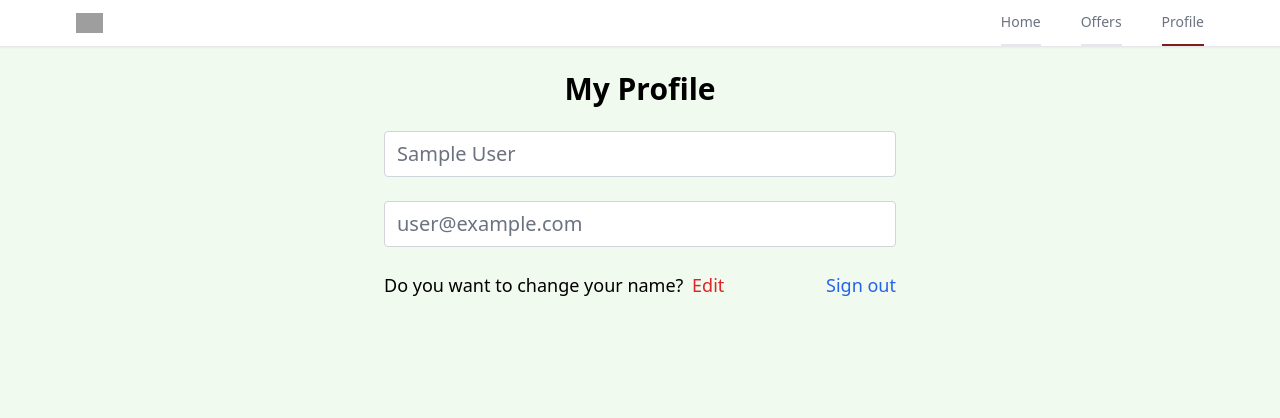
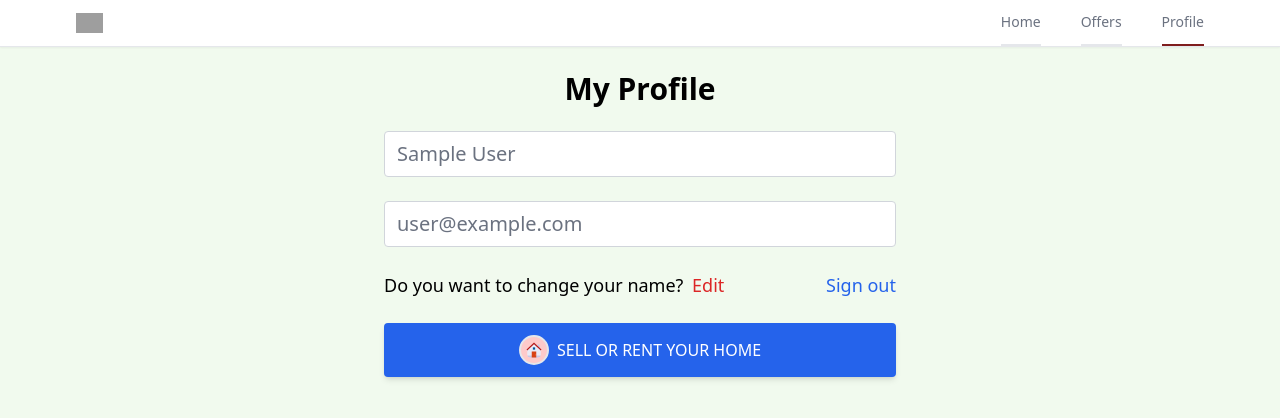
Before and after one commit to mafaqahmed/RealtorClone-React-Tailwind-Firebase, a React (Create React App) app in the folder realtor-clone/: page /profile in a window 1280 px wide. Shown: the top 418 px of the page. Built offline with nearby package versions, Linux system fonts and the light colour scheme; no server answers; sample sign-in values are in the browser's storage; grey boxes are pictures that could not be loaded.

Commit message:
created sell or rent button in profile page

```diff
--- a/realtor-clone/src/pages/Profile.jsx
+++ b/realtor-clone/src/pages/Profile.jsx
@@ -1,9 +1,10 @@
 import { getAuth, updateProfile } from "firebase/auth";
 import { doc, updateDoc } from "firebase/firestore";
 import React, { useState } from "react";
-import { useNavigate } from "react-router-dom";
+import { useNavigate, Link } from "react-router-dom";
 import { toast } from "react-toastify";
 import { db } from "../firebase";
+import { FcHome } from "react-icons/fc";
 
 export default function Profile() {
   const auth = getAuth();
@@ -76,7 +77,7 @@ export default function Profile() {
                 "bg-red-300 focus:bg-red-300 border-gray-500 text-gray-700"
               }`}
             />
-            <div className="flex justify-between whitespace-nowrap text-sm md:text-lg">
+            <div className="flex justify-between whitespace-nowrap text-sm md:text-lg mb-6">
               <p>
                 Do you want to change your name?{" "}
                 <span
@@ -94,6 +95,18 @@ export default function Profile() {
               </p>
             </div>
           </form>
+          <button
+            type="submit"
+            className="w-full bg-blue-600 py-3 rounded uppercase text-white hover:bg-blue-700 active:bg-blue-800 shadow-md hover:shadow-lg"
+          >
+            <Link
+              to="/create-listing"
+              className="flex justify-center items-center"
+            >
+              <FcHome className="rounded-full text-3xl bg-red-200 border-2 p-1 mr-2" />
+              sell or rent your home
+            </Link>
+          </button>
         </div>
       </section>
     </>
```
